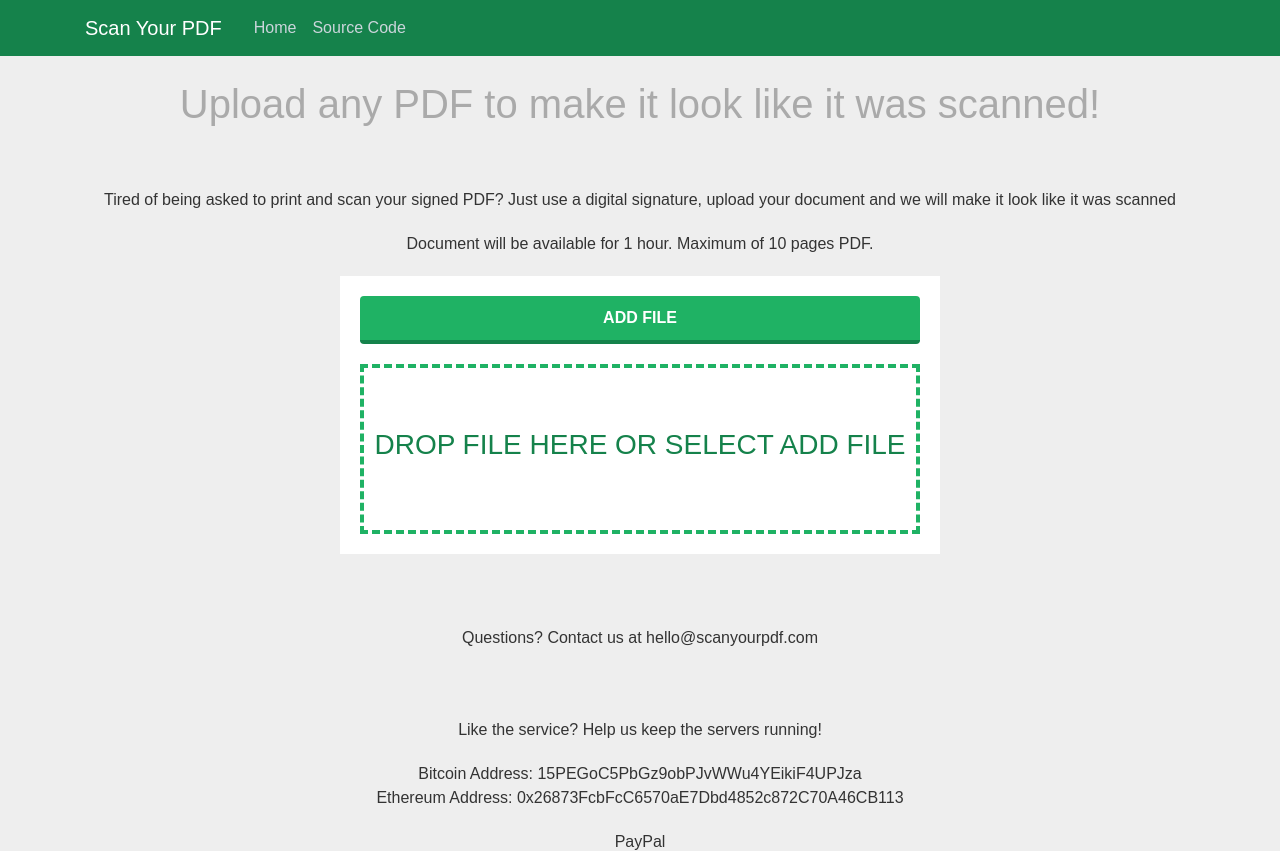
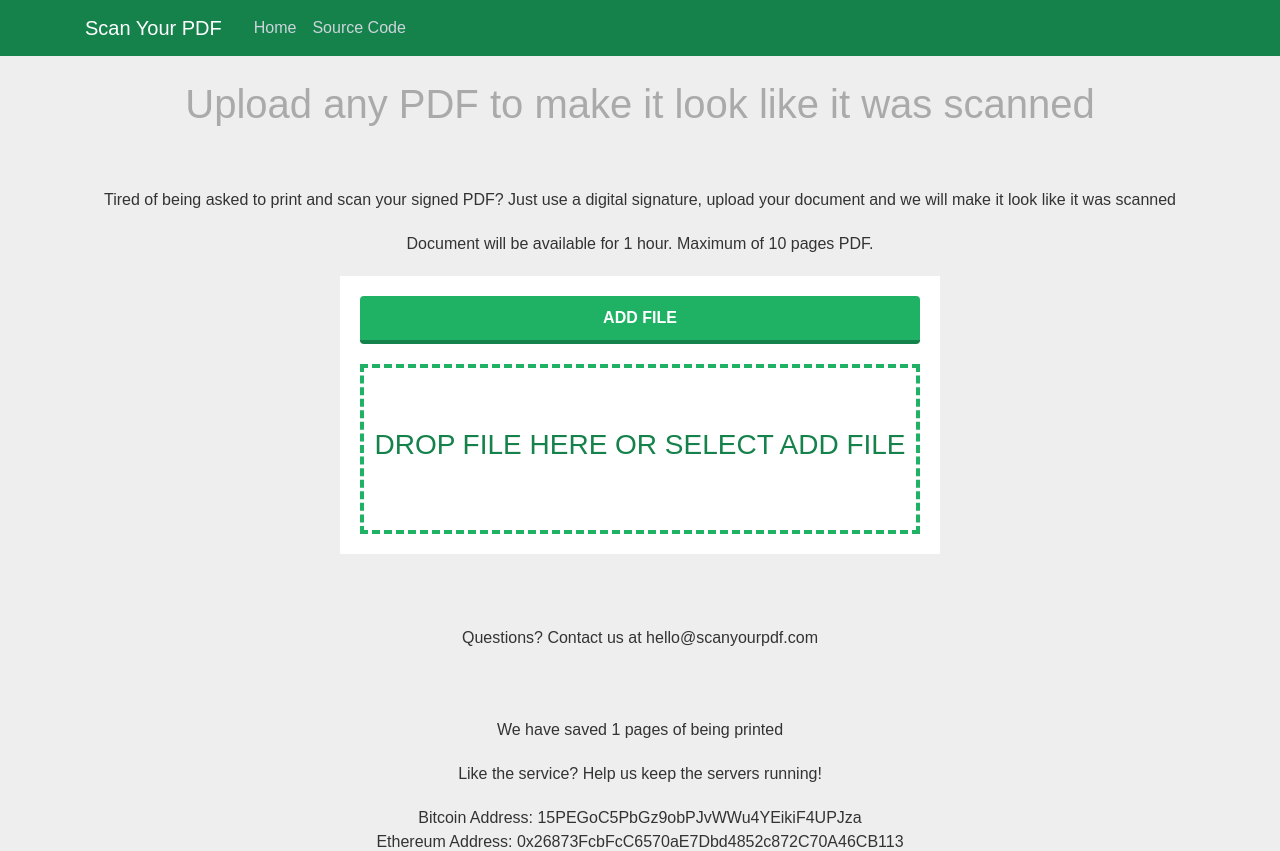
Before and after one commit to baicunko/scanyourpdf, a Django app: page / in a window 1280 px wide. Shown: the top 851 px of the page. Run offline with Django 3.2, Linux system fonts and the light colour scheme; tables that the repository leaves empty hold one stand-in row (values such as "Sample post"); some libraries are stand-ins or nearby versions.

Commit message:
Page counter in homepage

```diff
--- a/pdfwebsite/templates/pdfwebsite/upload.html
+++ b/pdfwebsite/templates/pdfwebsite/upload.html
@@ -1,6 +1,6 @@
 	{% extends "pdfwebsite/base.html" %}
 	{% block content %}
-	<h1>Upload any PDF to make it look like it was scanned!</h1>
+	<h1>Upload any PDF to make it look like it was scanned</h1>
 
 	<div class="col-md-12">
 		<p>Tired of being asked to print and scan your signed PDF? Just use a digital signature, upload your document and we will make it look like it was scanned</p>
@@ -69,6 +69,9 @@
 	<p>Questions? Contact us at hello@scanyourpdf.com</p>
 </div>
 </br></br>
+{% if processed_pages %}
+<p>We have saved {{processed_pages}} pages of being printed</p>
+{% endif %}
 <p>Like the service? Help us keep the servers running!</p>
 <p>Bitcoin Address: 15PEGoC5PbGz9obPJvWWu4YEikiF4UPJza <br>
 Ethereum Address: 0x26873FcbFcC6570aE7Dbd4852c872C70A46CB113
--- a/pdfwebsite/views.py
+++ b/pdfwebsite/views.py
@@ -8,12 +8,13 @@ from django.shortcuts import render
 from django.conf import settings
 from django.core.files.storage import FileSystemStorage
 from PyPDF2 import PdfFileWriter, PdfFileReader, utils
+from django.db.models import Sum
 
 from pdfwebsite.models import File,ProcessedFile
 
 
 def home(request):
-	return render(request, 'pdfwebsite/home.html')
+	return render(request, 'pdfwebsite/home.html',response)
 
 
 #Source: https://tex.stackexchange.com/questions/94523/simulate-a-scanned-paper
@@ -29,6 +30,7 @@ def upload(request):
 		uploaded_file = request.FILES['document']
 		response=processPDF(uploaded_file)
 
+	response['processed_pages']=ProcessedFile.objects.aggregate(Sum('pages'))['pages__sum']
 	return render(request, 'pdfwebsite/upload.html', response)
 
 def failed(request):
@@ -89,7 +91,7 @@ def isPdfValid(path):
 
 		return True
 	except utils.PdfReadError:
-		print("invalid PDF file")
+		print("Invalid PDF file")
 		return False
 	else:
 		return True
```
